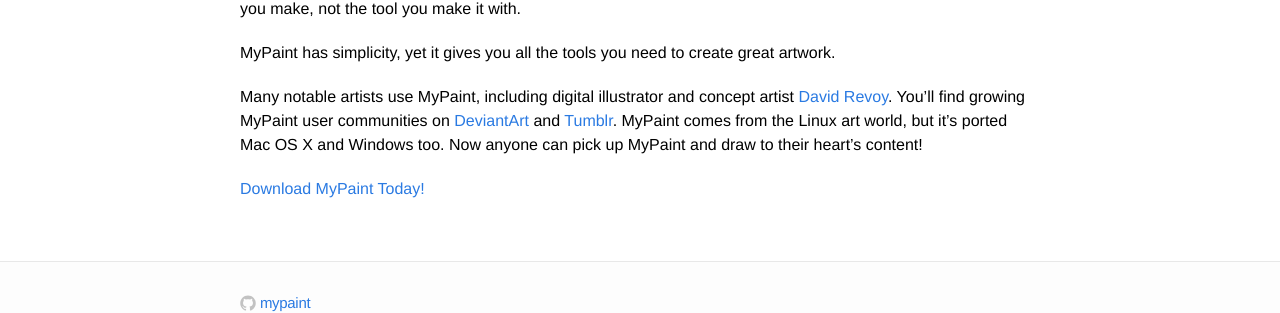
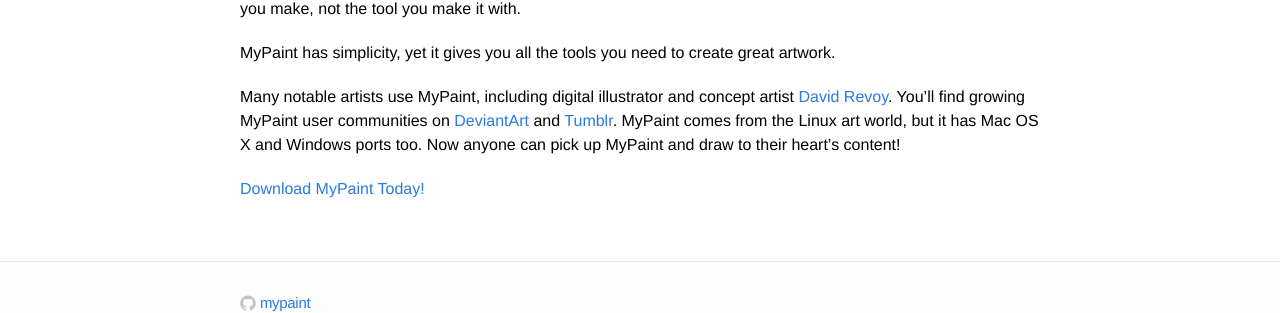
Before and after one commit to mypaint/website-2015, a Jekyll site: the page built from about.md, in a window 1280 px wide. Shown: the part 641-954 px from the top of the page. Built offline with Jekyll 4.4.1, drawn with Linux system fonts in a browser that asks for light colours.

Commit message:
Fix a couple of typos

```diff
--- a/about.md
+++ b/about.md
@@ -42,7 +42,7 @@
 This distraction-free approach means you can focus better on
 the art you make, not the tool you make it with.
 
-MyPaint has simplicity,
+MyPaint has simplicity,
 yet it gives you all the tools you need to create great artwork.
 
 Many notable artists use MyPaint, including
@@ -50,7 +50,7 @@
 You'll find growing MyPaint user communities on
 [DeviantArt][da] and [Tumblr][tumblr].
 MyPaint comes from the Linux art world,
-but it's ported Mac OS X and Windows too.
+but it has Mac OS X and Windows ports too.
 Now anyone can pick up MyPaint and draw to their heart's content!
 
 [Download MyPaint Today!](/downloads)
```
